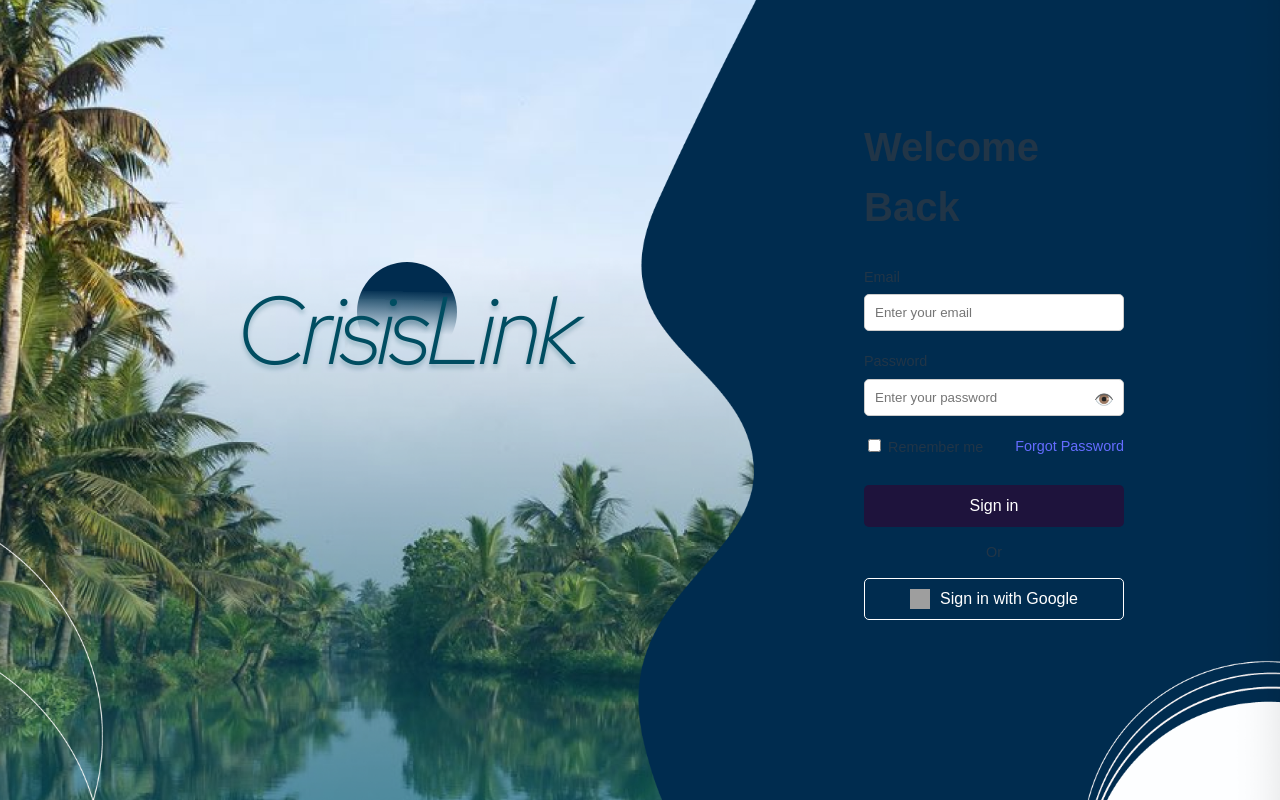
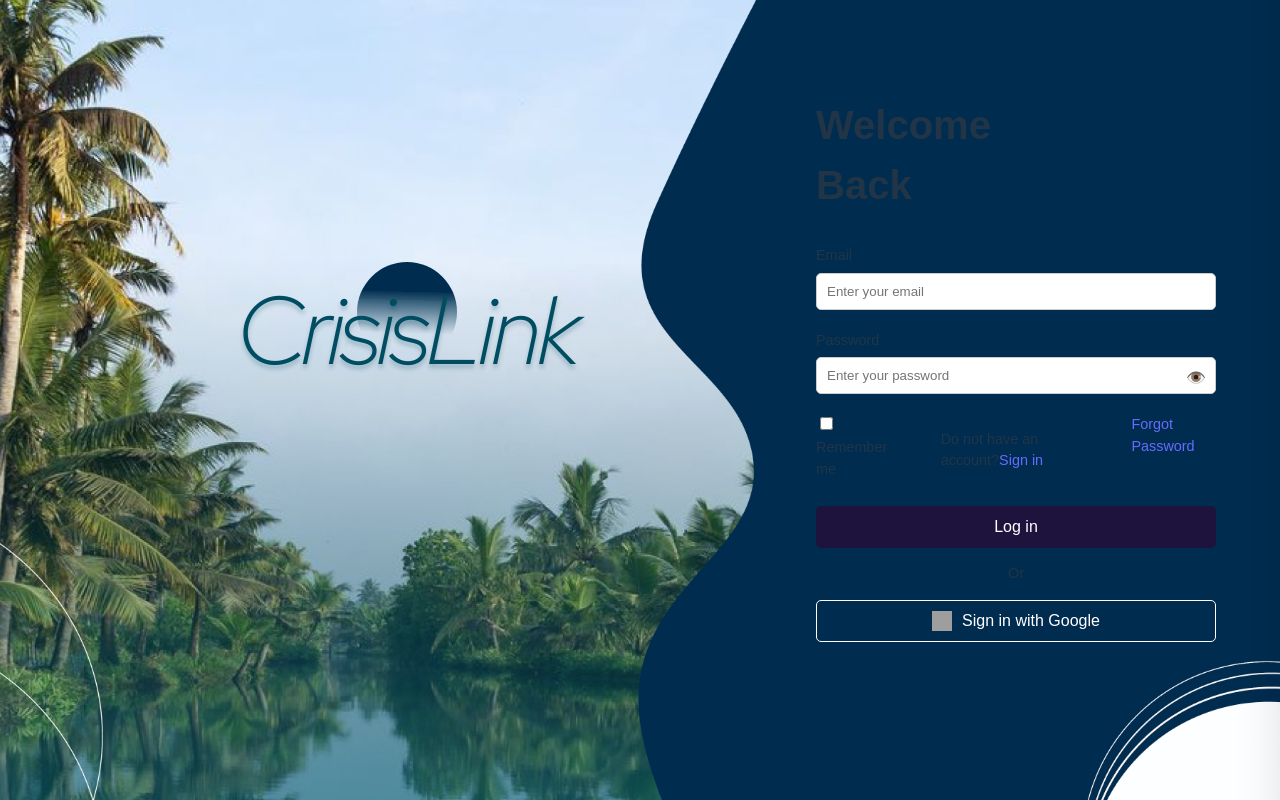
Before and after one commit to Shilpa1805/CrisisLink, a React (Vite) app in the folder crisislink-app/: page / in a window 1280 px wide. Built offline with nearby package versions, Linux system fonts and the light colour scheme; grey boxes are pictures that could not be loaded.

Commit message:
changed to login page

```diff
--- a/crisislink-app/src/components/CrisisLogin.css
+++ b/crisislink-app/src/components/CrisisLogin.css
@@ -73,7 +73,7 @@ text-shadow: 0px 4px 4px rgba(0, 77, 97, 0.25);
 .form-container {
   position: absolute;
   top: 0;
-  right: -33rem;           /* Pushes it away from the right edge */
+  right: -30rem;           /* Pushes it away from the right edge */
   width: 400px;          /* Fixed width */
   height: 80%;
   z-index: 2;
--- a/crisislink-app/src/components/CrisisLogin.jsx
+++ b/crisislink-app/src/components/CrisisLogin.jsx
@@ -42,10 +42,12 @@ const CrisisLogin = () => {
               <label>
                 <input type="checkbox" /> Remember me
               </label>
+              <p>Do not have an account?<a href="#">Sign in</a></p>
+
               <a href="#">Forgot Password</a>
             </div>
 
-            <button type="submit" className="signin-button">Sign in</button>
+            <button type="submit" className="signin-button">Log in</button>
             <div className="or-divider">Or</div>
 
             <button className="google-button">
```
